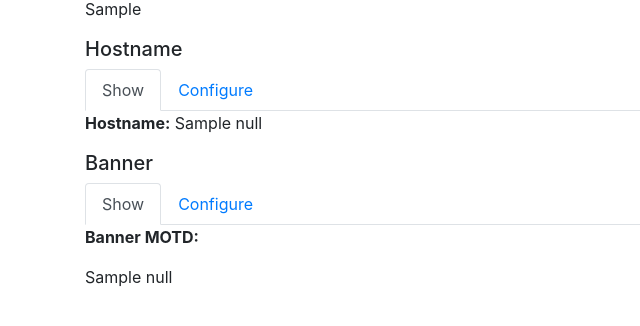
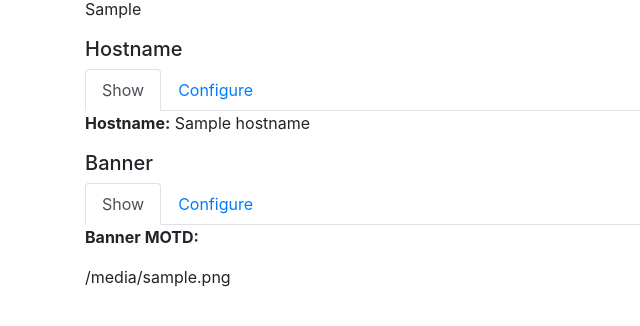
Before and after one commit to Brodur/Network-Automation-Project, a Django app: template templates/index.html in a window 1280 px wide. Shown: the part 115-441 px from the top of the page, without its empty margins (0-640 px from the left). Run offline with Django 3.2, Linux system fonts and the light colour scheme; the template is opened without the code that fills it: most values are stand-ins (such as "Sample title", 1, 10 or a date in 2020); some libraries are stand-ins or nearby versions.

Commit message:
Updated placeholders to show some sample variables

```diff
--- a/WebInterface/views.py
+++ b/WebInterface/views.py
@@ -6,7 +6,9 @@ from django.http import HttpResponse
 
 def index(request):
   context = {
-    'sample_var': 'Hello, my name is Jeff'
+    'sample_var': 'Hello, my name is Jeff',
+    'bannerMotd': 'Unauthorized access is prohibited!',
+    'hostname': 'R1-BLDG2'
   }
 
   return render(request, 'index.html', context)
--- a/templates/index.html
+++ b/templates/index.html
@@ -19,14 +19,14 @@
     <!-- Tab Contents -->
     <div class="tab-pane fade show active" id="hostname-show" role="tabpanel">
       <!-- Show Hostname -->
-      <p><strong>Hostname:</strong> {{ Null }}</p>
+      <p><strong>Hostname:</strong> {{ hostname }}</p>
     </div>
     <div class="tab-pane fade" id="hostname-configure" role="tabpanel">
       <!-- Edit Hostname -->
       <form action="/config/set-hostname" method="post">
         <div class="form-group">
           <label for="hostname-hostname">Update Hostname</label>
-          <input type="text" class="form-control" id="hostname-hostname" placeholder="ex: BLDG1-F3-200-R2" value="{{ Null }}"/>
+          <input type="text" class="form-control" id="hostname-hostname" placeholder="ex: BLDG1-F3-200-R2" value="{{ hostname }}"/>
           <small id="hostnameHelp" class="form-text text-muted">Enter the new desired hostname.</small>
         </div>
         <button type="submit" class="btn btn-primary">Update Hostname</button>
@@ -51,14 +51,14 @@
     <!-- Tab Contents -->
     <div class="tab-pane fade show active" id="banner-show" role="tabpanel">
       <p><strong>Banner MOTD:</strong></p>
-      <p>{{ Null }}</p>
+      <p>{{ bannerMotd }}</p>
     </div>
     <div class="tab-pane fade" id="banner-configure" role="tabpanel">
       <form action="/config/set-banner" method="post">
         <div class="form-group">
           <label for="banner-motd">Update Banner</label>
-          <textarea class="form-control" id="banner-motd" rows="3"></textarea>
-          <small id="bannerHelp" class="form-text text-muted" value="{{ Null }}">Enter the new desired message of the day banner.</small>
+          <textarea class="form-control" id="banner-motd" rows="3">{{ bannerMotd }}</textarea>
+          <small id="bannerHelp" class="form-text text-muted">Enter the new desired message of the day banner.</small>
         </div>
         <button type="submit" class="btn btn-primary">Update Banner</button>
       </form>
```
